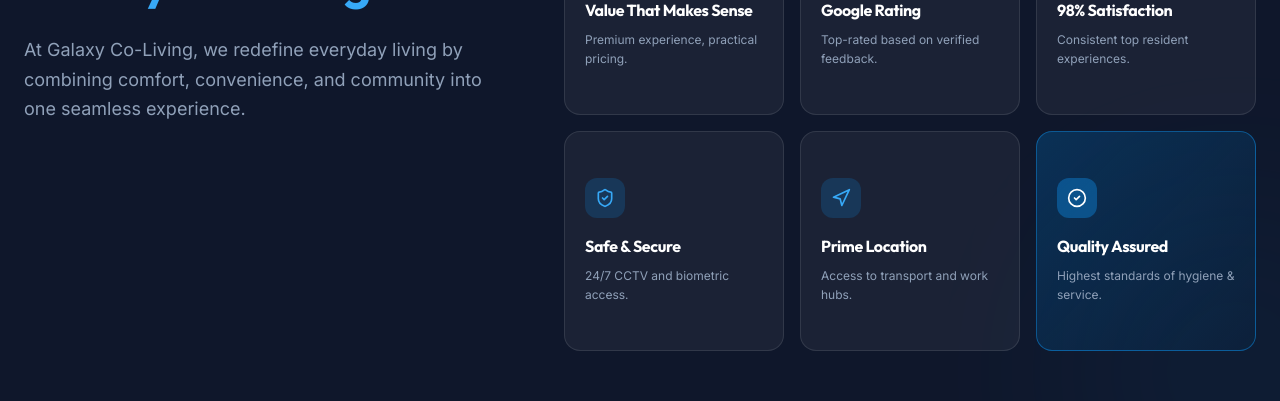
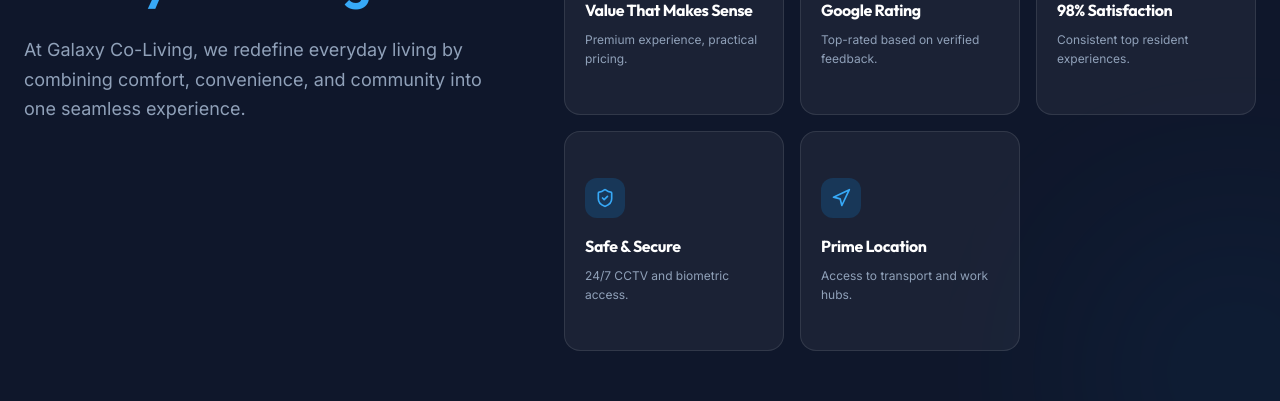
Before and after one commit to sofiyansolutions1-sketch/Galaxy-Coliving, a React (Vite) app: page / in a window 1280 px wide. Shown: the part 5280-5681 px from the top of the page. Built offline with nearby package versions, Linux system fonts and the light colour scheme.

Commit message:
feat(WhyChoiceGalaxy): Remove redundant quality assurance feature
Removes the "Quality Assured" feature from the "Why Choice Galaxy" section. This item was redundant with existing messaging and icons emphasizing quality and safety. Also simplifies styling for feature cards.

```diff
--- a/src/components/WhyChoiceGalaxy.tsx
+++ b/src/components/WhyChoiceGalaxy.tsx
@@ -3,7 +3,6 @@ import {
   Sparkles,
   Smile,
   ShieldCheck,
-  CheckCircle2,
   Users,
   LayoutGrid,
   Star,
@@ -51,11 +50,6 @@ const reasons = [
     icon: Navigation,
     title: 'Prime Location',
     desc: 'Access to transport and work hubs.'
-  },
-  {
-    icon: CheckCircle2,
-    title: 'Quality Assured',
-    desc: 'Highest standards of hygiene & service.'
   }
 ];
 
@@ -94,15 +88,9 @@ export default function WhyChoiceGalaxy() {
                 viewport={{ once: true }}
                 transition={{ delay: i * 0.05 }}
                 whileHover={{ y: -5 }}
-                className={`p-4 sm:p-5 rounded-2xl flex flex-col justify-center aspect-square transition-all ${
-                  i === 8
-                    ? 'bg-gradient-to-br from-brand-600/30 to-brand-800/10 border border-brand-500/50 hover:bg-brand-600/40 hover:border-brand-400'
-                    : 'bg-white/5 border border-white/10 hover:bg-white/10 hover:border-brand-500/30'
-                }`}
+                className="p-4 sm:p-5 rounded-2xl flex flex-col justify-center aspect-square transition-all bg-white/5 border border-white/10 hover:bg-white/10 hover:border-brand-500/30"
               >
-                <div className={`w-8 h-8 sm:w-10 sm:h-10 rounded-xl flex items-center justify-center mb-3 sm:mb-4 ${
-                  i === 8 ? 'bg-brand-500/40 text-white' : 'bg-brand-500/20 text-brand-400'
-                }`}>
+                <div className="w-8 h-8 sm:w-10 sm:h-10 rounded-xl flex items-center justify-center mb-3 sm:mb-4 bg-brand-500/20 text-brand-400">
                   <reason.icon className="w-4 h-4 sm:w-5 sm:h-5" />
                 </div>
                 <h3 className="text-sm sm:text-base font-black mb-1 sm:mb-2 tracking-tight line-clamp-2">{reason.title}</h3>
```
